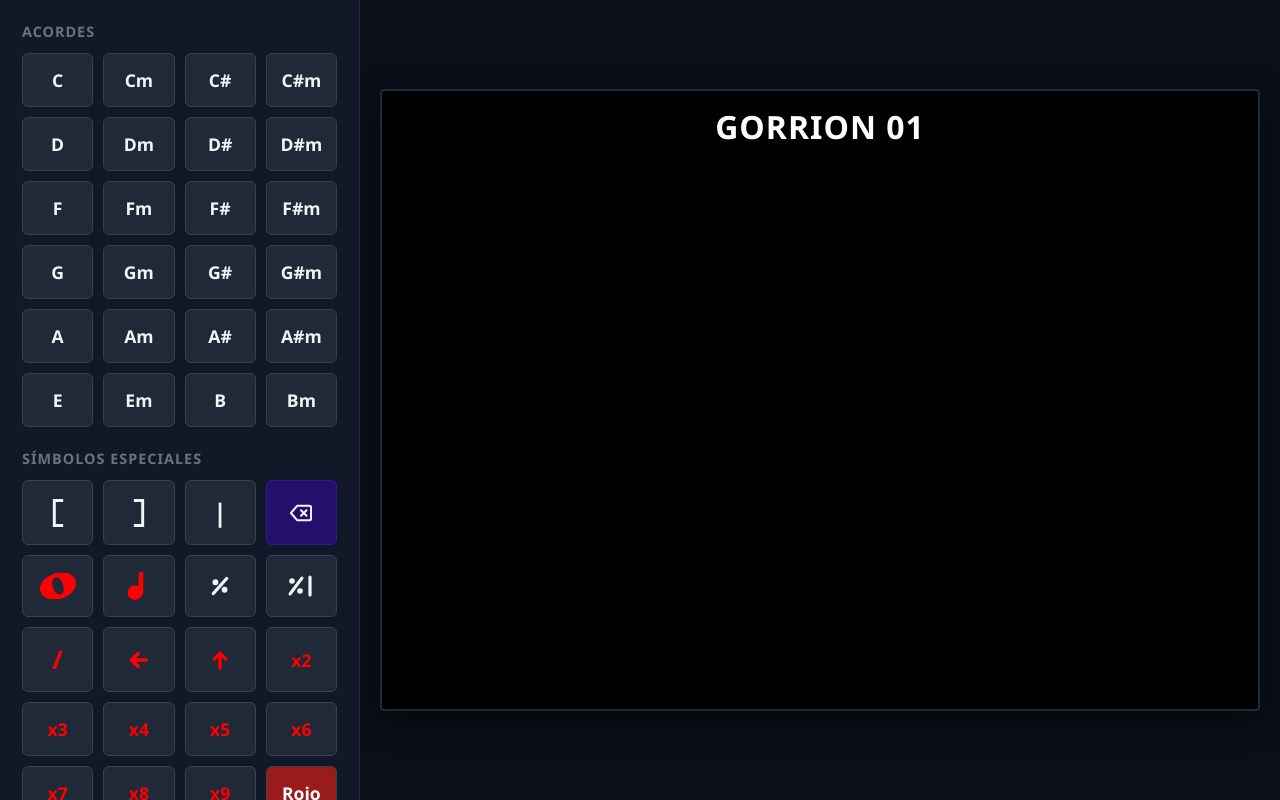
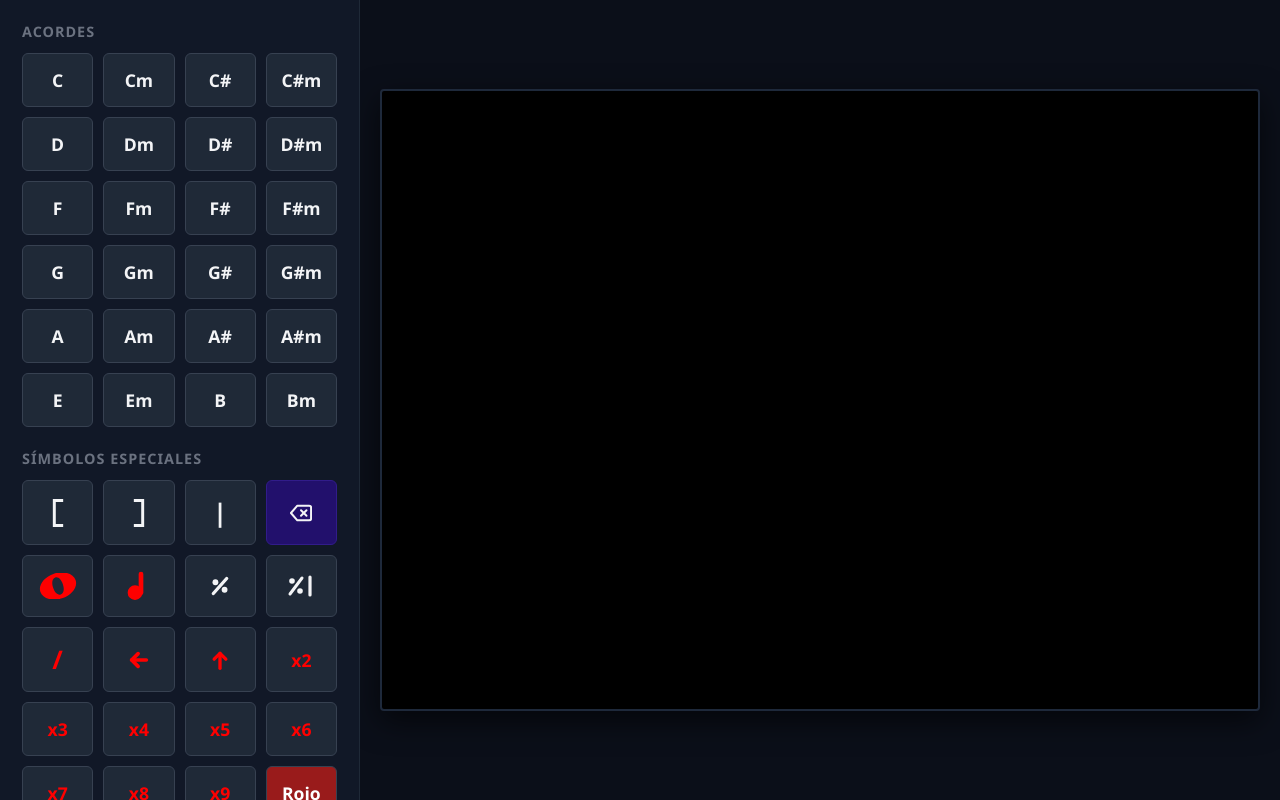
Before and after one commit to JCL-java/creador-de-partituras, a plain HTML site: page index.html in a window 1280 px wide. Drawn offline with nearby package versions, Linux system fonts and the light colour scheme; a script that the page names is missing.

Commit message:
Update index.html

```diff
--- a/index.html
+++ b/index.html
@@ -363,7 +363,7 @@
 
     <div class="main-content">
         <div class="paper" id="sheetPaper">
-            <div class="sheet-title" id="sheetTitle" contenteditable="true">GORRION 01</div>
+            <div class="sheet-title" id="sheetTitle" contenteditable="true"></div>
             <div class="rows-container" id="rowsContainer"></div>
         </div>
     </div>
```
